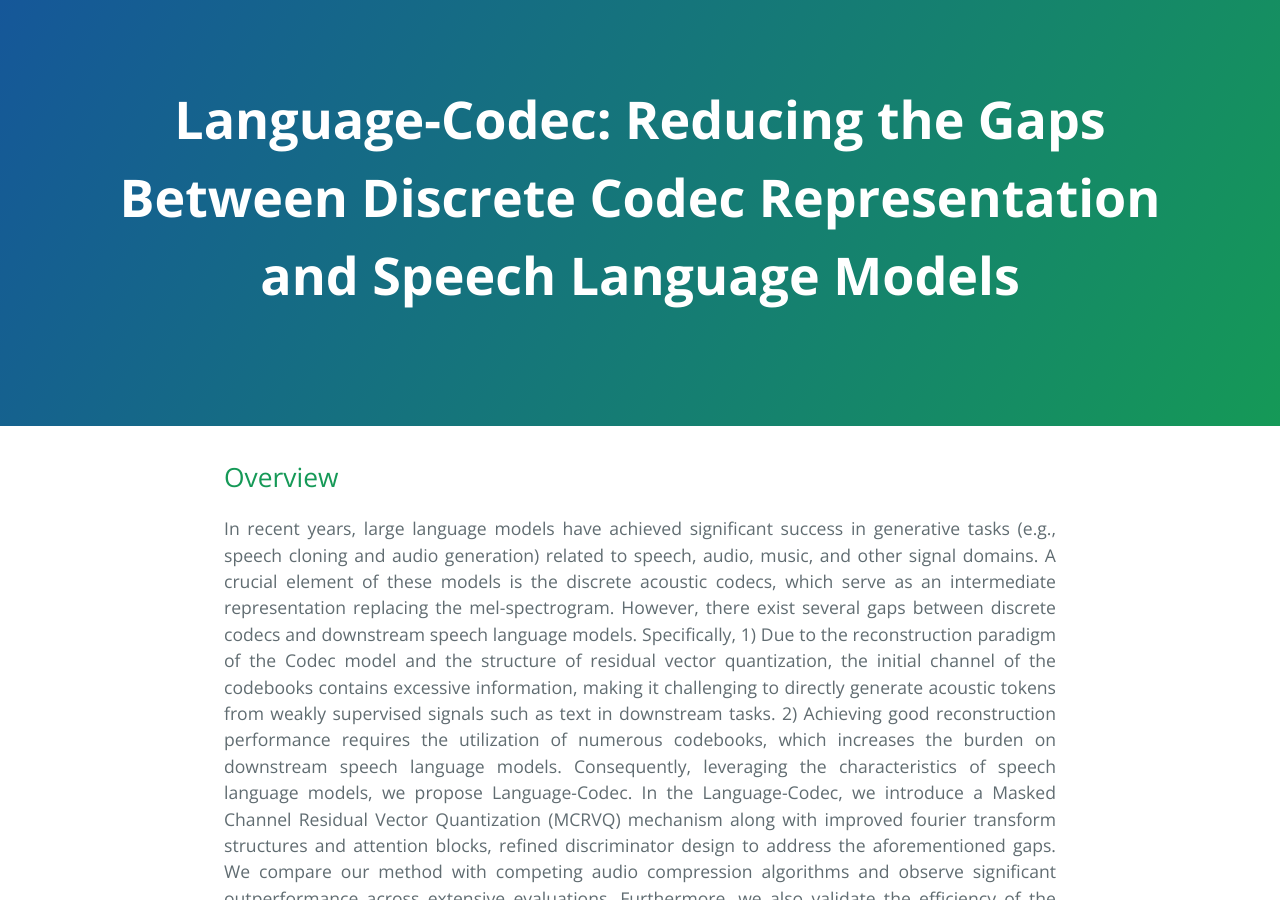
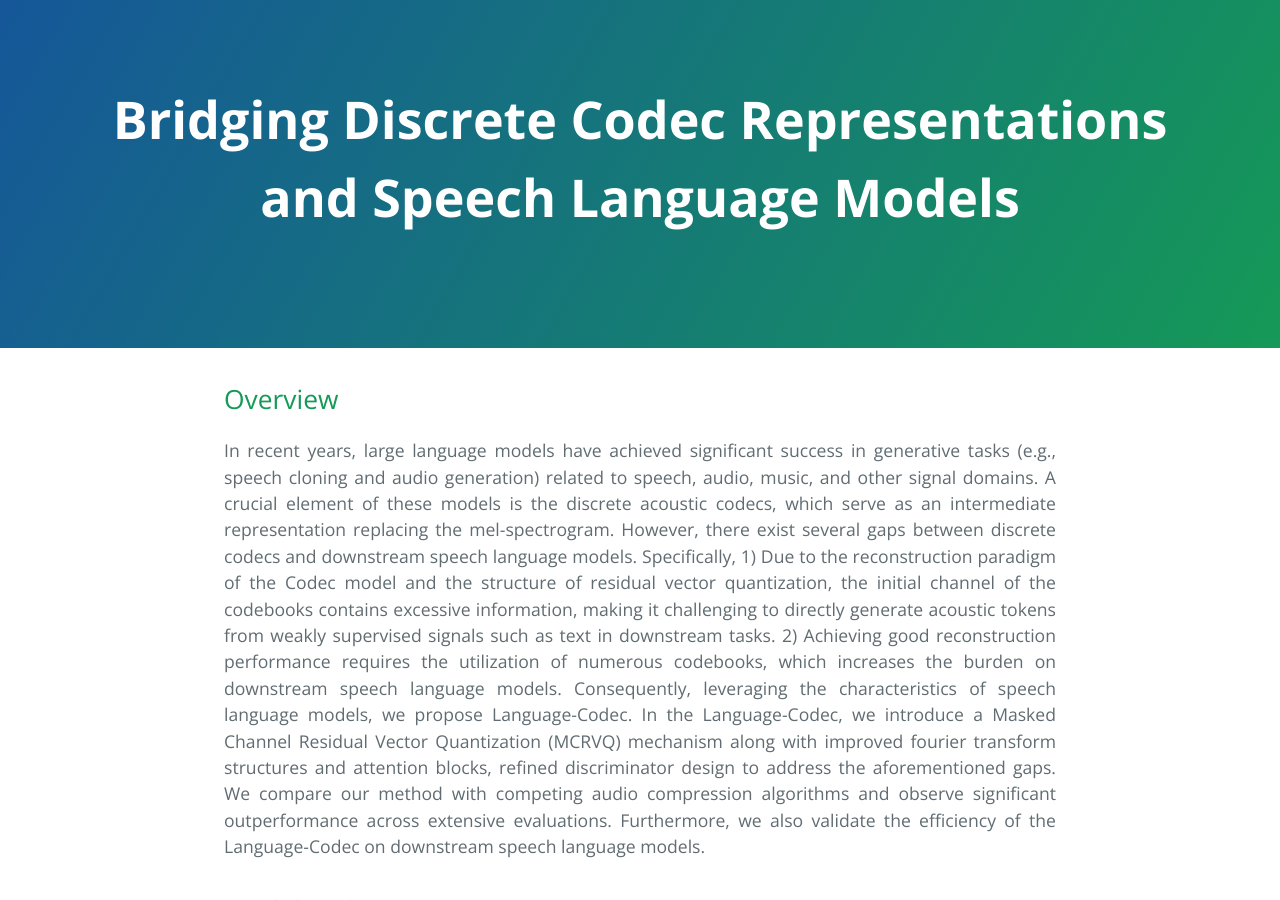
Before and after one commit to languagecodec/languagecodec.github.io, a Jekyll site: the page built from index.md, in a window 1280 px wide and 900 px high. Built offline with Jekyll 4.4.1, drawn with Linux system fonts in a browser that asks for light colours; our own code applies the rules of GitHub Pages for plain Markdown files; the repository's description, which GitHub fills in, is left out.

Commit message:
Update _config.yml

```diff
--- a/_config.yml
+++ b/_config.yml
@@ -1,4 +1,4 @@
-title: "Language-Codec: Reducing the Gaps Between Discrete Codec Representation and Speech Language Models"
+title: "Bridging Discrete Codec Representations and Speech Language Models"
 
 theme: jekyll-theme-cayman
 
```
